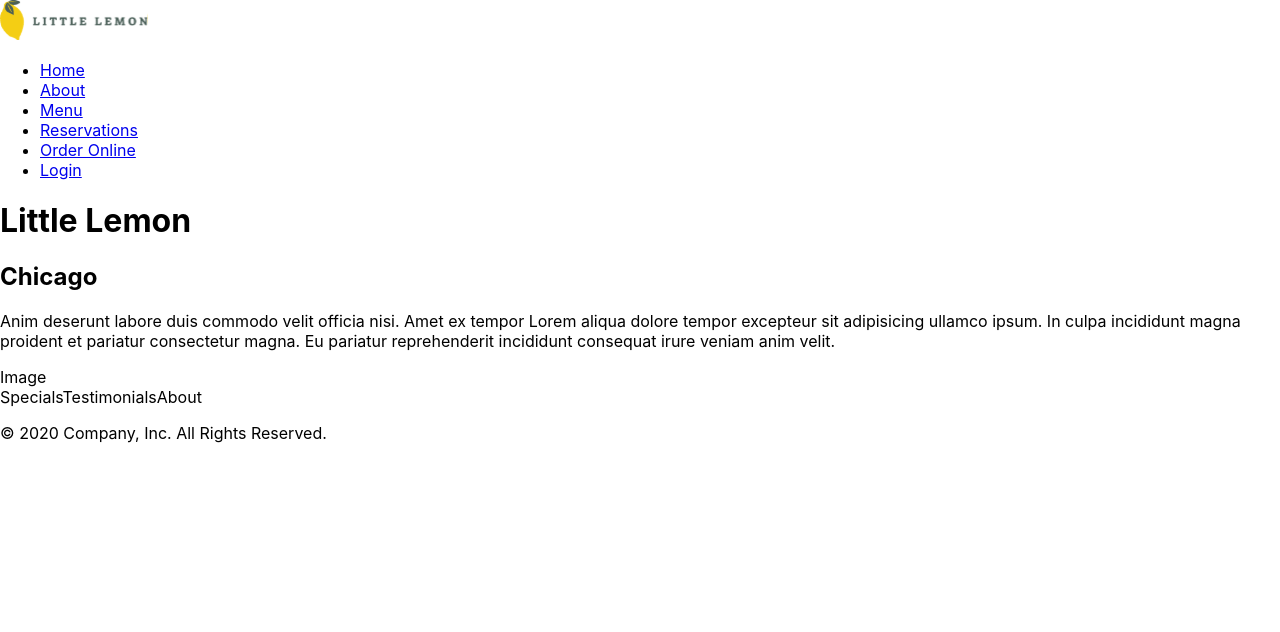
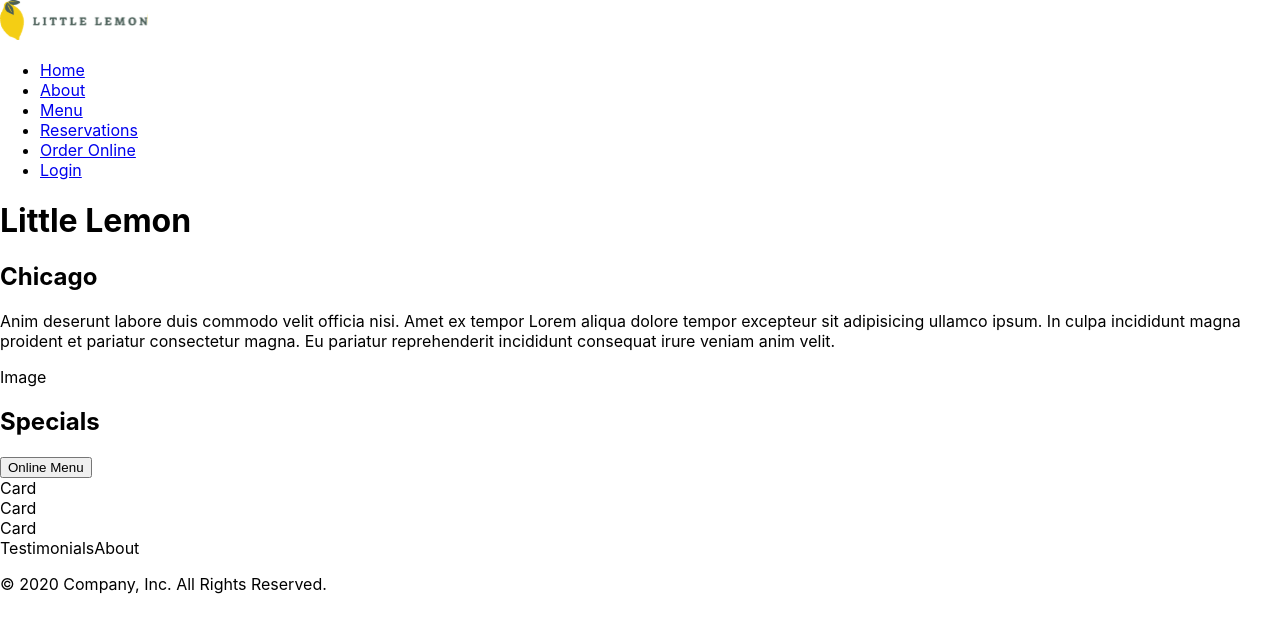
Before and after one commit to kegadev/ml-capstone, a React (Create React App) app: page / in a window 1280 px wide. Shown: the top 632 px of the page. Built offline with nearby package versions, Linux system fonts and the light colour scheme.

Commit message:
Add default Card to Specials

```diff
--- a/src/components/Specials.js
+++ b/src/components/Specials.js
@@ -1,5 +1,19 @@
+import Card from "./Card";
+
 const Specials = () => {
-  return <>Specials</>;
+  return (
+    <>
+      <div className="subtitle">
+        <h2>Specials </h2>
+        <button>Online Menu</button>
+      </div>
+      <div className="card-container">
+        <Card></Card>
+        <Card></Card>
+        <Card></Card>
+      </div>
+    </>
+  );
 };
 
 export default Specials;
```
